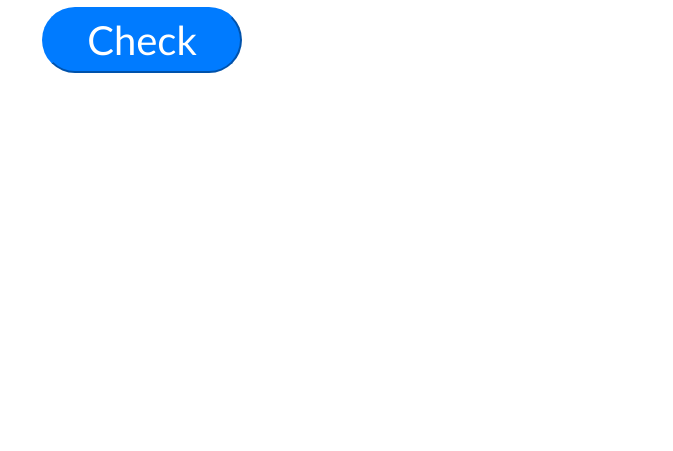
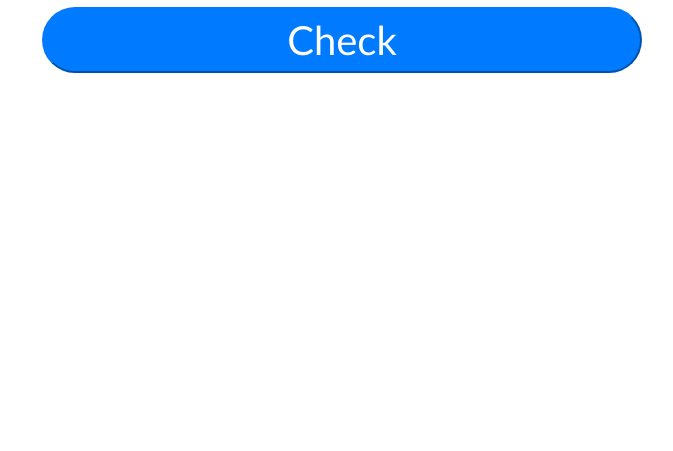
Before and after one commit to SAIGANESH209/project2, a plain HTML site: page index.html in a window 1280 px wide. Shown: the part 349-800 px from the top of the page, without its empty margins (53-726 px from the left). Drawn offline with nearby package versions, Linux system fonts and the light colour scheme; a web font is replaced by a local one.

Commit message:
Update 2nd_project.css

```diff
--- a/2nd_project.css
+++ b/2nd_project.css
@@ -7,7 +7,7 @@
     border-radius: 50px;
     background-color: rgb(139, 162, 84);
     margin: 10px;
-    margin-right: 900px;
+    margin-right: 500px;
     text-align: center;
 
 }
```
